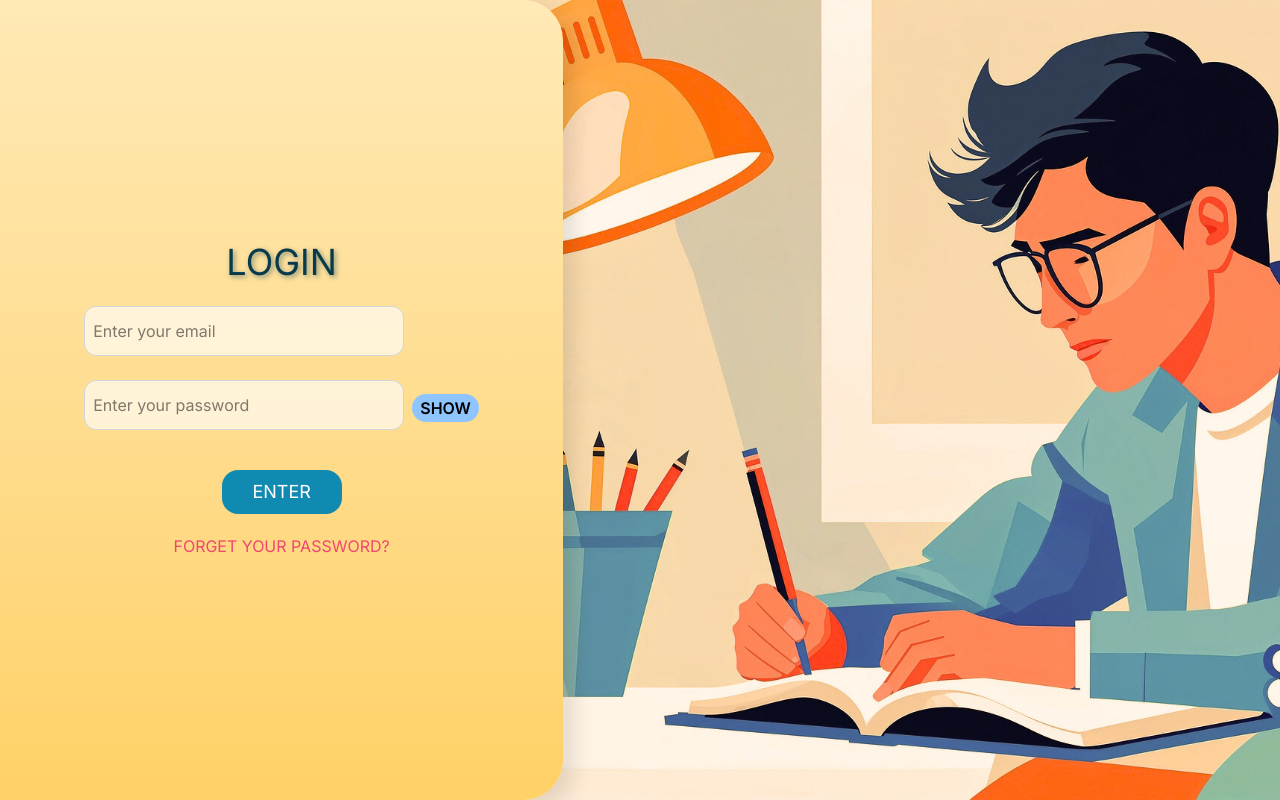
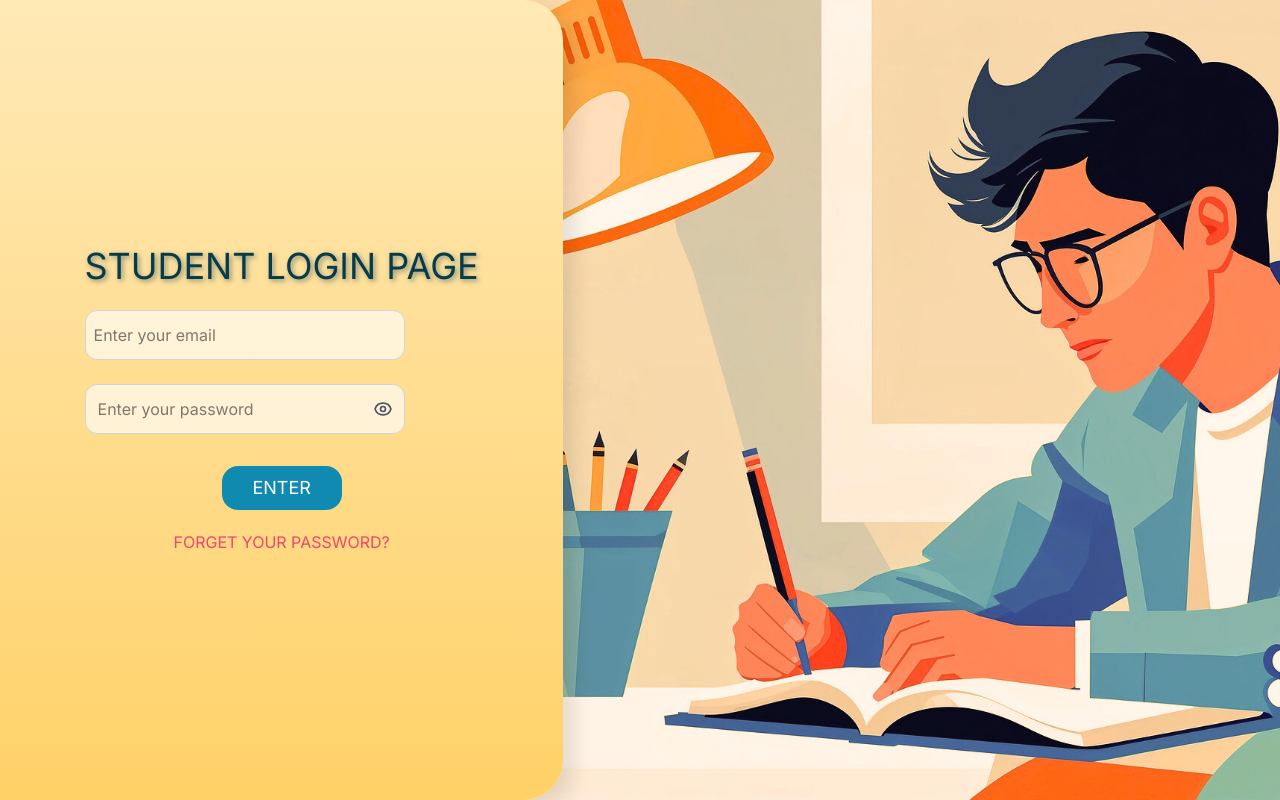
Before and after one commit to GauravVerdhanMaheshwari/College-assigment-portal, a React (Vite) app in the folder frontend/: page /student/login in a window 1280 px wide. Built offline with nearby package versions, Linux system fonts and the light colour scheme.

Commit message:
feat: enhance LoginPage with dynamic title and show/hide password functionality

```diff
--- a/frontend/src/components/LoginPage.jsx
+++ b/frontend/src/components/LoginPage.jsx
@@ -58,7 +58,9 @@ function LoginPage({
         className={`w-[44vw] h-[100vh] flex absolute left-0 items-center justify-center bg-gradient-to-b ${loginSectionCSS} rounded-r-[40px] shadow-[10px_10px_20px_1px_rgba(0,_0,_0,_0.1)]`}
       >
         <form onSubmit={handleSubmit} className="flex flex-col">
-          <h1 className={`text-4xl text-center ${h1CSS} mb-6`}>LOGIN</h1>
+          <h1 className={`text-4xl text-center ${h1CSS} mb-6`}>
+            {pageAbout.toUpperCase()} LOGIN PAGE
+          </h1>
 
           <input
             type="email"
@@ -70,24 +72,69 @@ function LoginPage({
           />
 
           <div className="mb-4 flex flex-row">
-            <div>
+            <div className="mb-4 relative w-80">
               <input
                 type={showPassword ? "text" : "password"}
                 placeholder="Enter your password"
-                className={`mb-6 py-3 px-2 w-80 rounded-xl border border-gray-300 bg-[#ffffffa1] focus:outline-none focus:shadow-[7px_7px_8px_1px_rgba(_0,_0,_0,_0.3)] transition-all duration-300 ease-in-out${inputCSS}`}
+                className={`py-3 px-3 pr-12 w-full rounded-xl border border-gray-300 bg-[#ffffffa1]
+      focus:outline-none focus:shadow-[7px_7px_8px_1px_rgba(0,0,0,0.3)]
+      transition-all duration-300 ease-in-out ${inputCSS}`}
                 value={password}
                 onChange={(e) => setPassword(e.target.value)}
                 required
               />
-            </div>
-            <div className="ml-2 mt-4">
-              <label
-                htmlFor="showPassword"
-                className="text-black bg-blue-300 px-2 py-1 rounded-full hover:bg-blue-400 hover:shadow-[-4px_4px_5px_rgba(0,0,0,.1)] font-semibold cursor-pointer select-none transition-all duration-300 ease-in-out hover:text-shadow-[-4px_4px_5px_rgba(0,0,0,.1)]"
+
+              {/* Show / Hide Button */}
+              <button
+                type="button"
                 onClick={() => setShowPassword((prev) => !prev)}
+                className="absolute right-3 top-1/2 -translate-y-1/2
+      text-gray-600 hover:text-blue-600 transition-colors duration-200 cursor-pointer"
               >
-                {showPassword ? "HIDE" : "SHOW"}
-              </label>
+                {showPassword ? (
+                  /* Eye Off Icon */
+                  <svg
+                    xmlns="http://www.w3.org/2000/svg"
+                    className="h-5 w-5"
+                    fill="none"
+                    viewBox="0 0 24 24"
+                    stroke="currentColor"
+                    strokeWidth={2}
+                  >
+                    <path
+                      strokeLinecap="round"
+                      strokeLinejoin="round"
+                      d="M13.875 18.825A10.05 10.05 0 0112 19c-5.523 0-10-4.477-10-10a9.956 9.956 0 012.928-7.071M6.1 6.1A9.956 9.956 0 0112 5c5.523 0 10 4.477 10 10a9.956 9.956 0 01-4.135 8.13M15 12a3 3 0 11-6 0 3 3 0 016 0z"
+                    />
+                    <path
+                      strokeLinecap="round"
+                      strokeLinejoin="round"
+                      d="M3 3l18 18"
+                    />
+                  </svg>
+                ) : (
+                  /* Eye Icon */
+                  <svg
+                    xmlns="http://www.w3.org/2000/svg"
+                    className="h-5 w-5"
+                    fill="none"
+                    viewBox="0 0 24 24"
+                    stroke="currentColor"
+                    strokeWidth={2}
+                  >
+                    <path
+                      strokeLinecap="round"
+                      strokeLinejoin="round"
+                      d="M15 12a3 3 0 11-6 0 3 3 0 016 0z"
+                    />
+                    <path
+                      strokeLinecap="round"
+                      strokeLinejoin="round"
+                      d="M2.458 12C3.732 7.943 7.523 5 12 5c4.478 0 8.268 2.943 9.542 7-1.274 4.057-5.064 7-9.542 7-4.477 0-8.268-2.943-9.542-7z"
+                    />
+                  </svg>
+                )}
+              </button>
             </div>
           </div>
 
```
